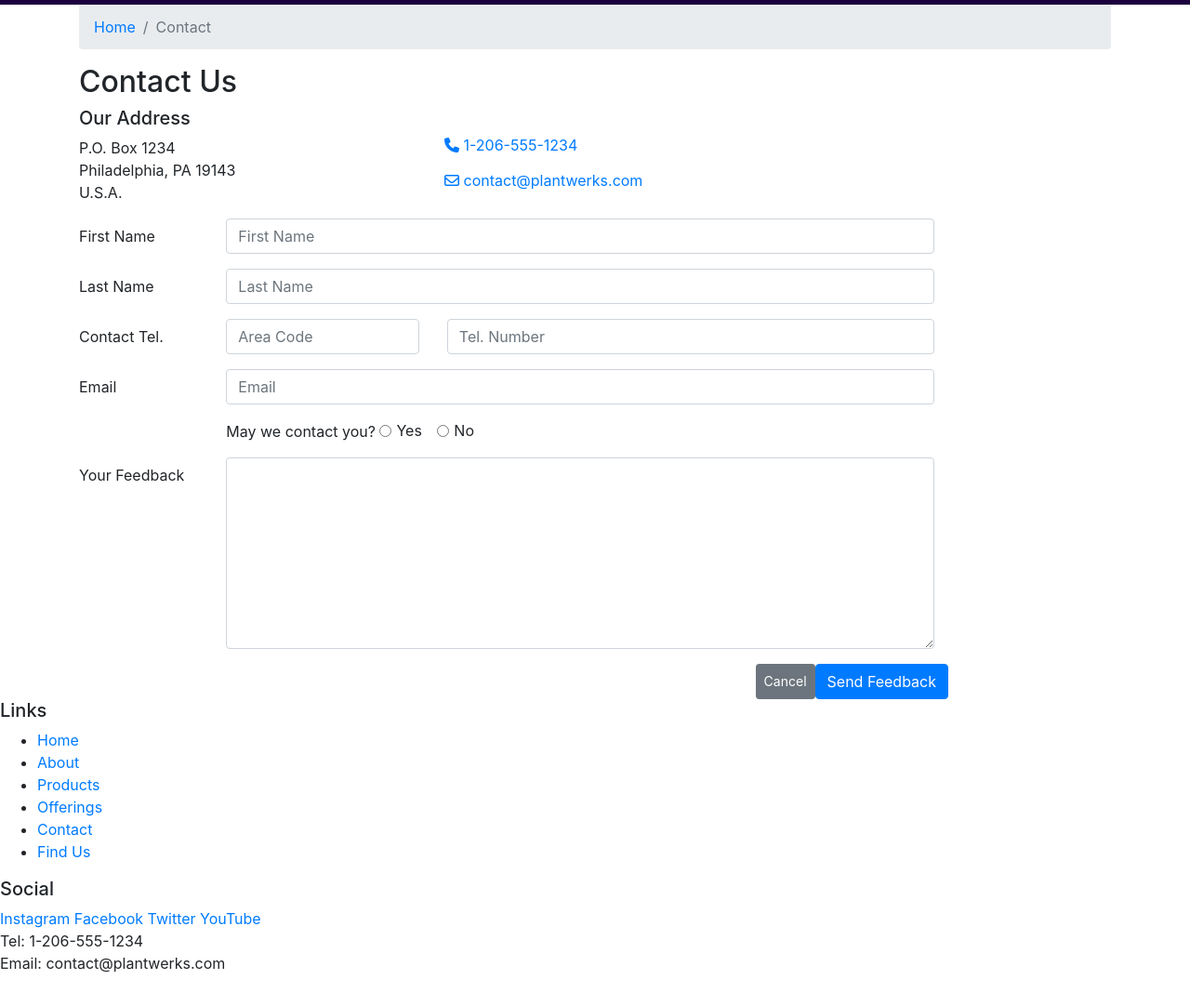
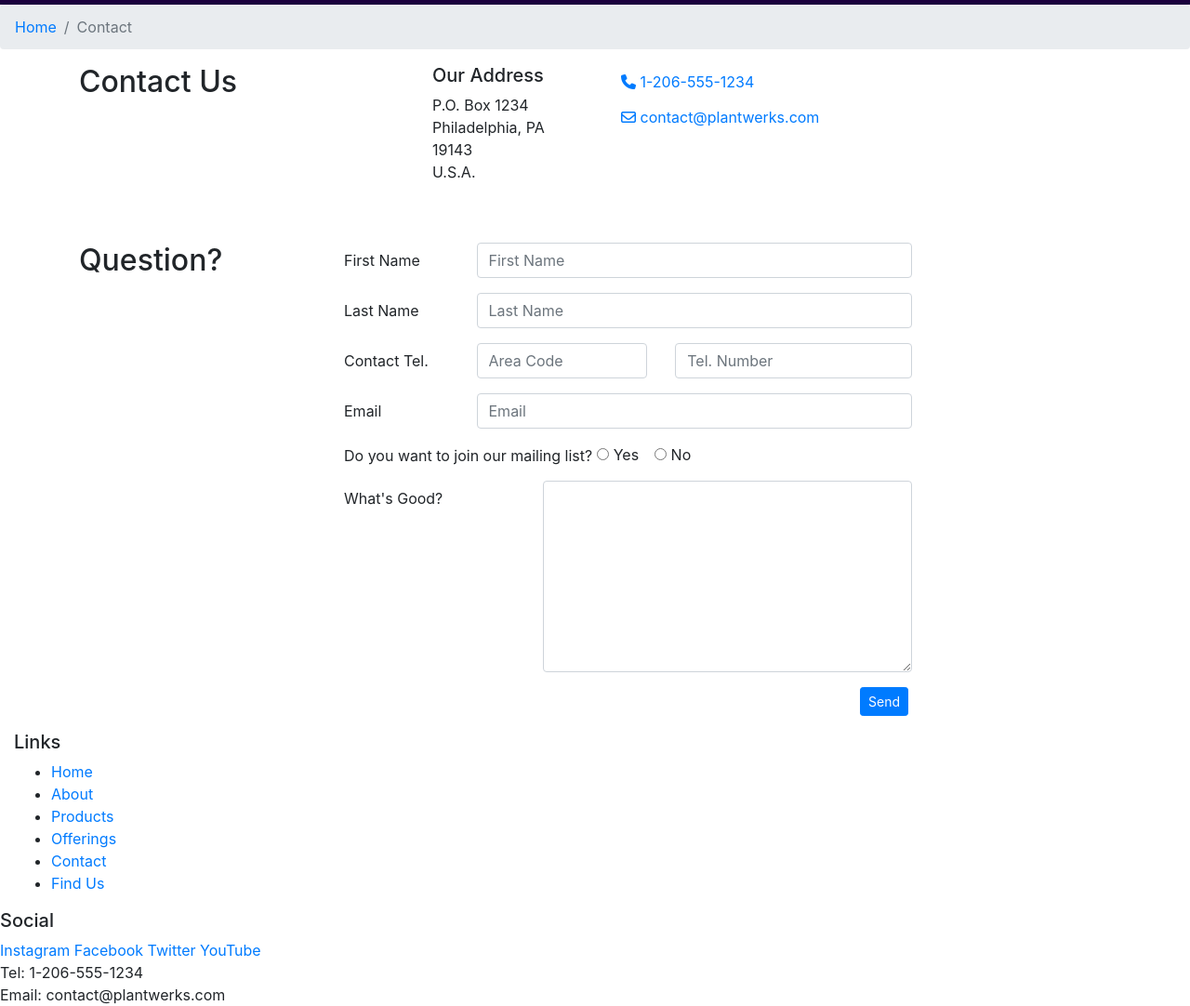
Before and after one commit to m-o-crows/Plant-Werks, a website: page contact.html in a window 1280 px wide. Shown: the part 328-1410 px from the top of the page at 93% size. Before the commit the page ends 1376 px from the top, so only its background shows below. Drawn offline with nearby package versions, Linux system fonts and the light colour scheme.

Commit message:
contact form

```diff
--- a/contact.html
+++ b/contact.html
@@ -27,9 +27,10 @@
     </header>
 
     <!--change font to match logo font-->
+    <!--find code for navbar to stick to bottom on small screens-->
     <nav class="navbar navbar-expand-md navbar-dark sticky-top">
         <div class="container">
-            <a class="navbar-brand" href="#"><img src="img/plantwerks logo.png" height="50" width="50" /></a>
+            <a class="navbar-brand" href="index.html"><img src="img/plantwerks logo.png" height="50" width="50" /></a>
             <button class="navbar-toggler" type="button" data-toggle="collapse" data-target="#plantwerksNavbar"><span
                     class="navbar-toggler-icon"></span>
             </button>
@@ -59,19 +60,21 @@
         </div>
     </nav>
 
+    <div class="row">
+        <div class="col">
+            <ol class="breadcrumb">
+                <li class="breadcrumb-item"><a href="index.html">Home</a></li>
+                <li class="breadcrumb-item active" aria-current="page">Contact</li>
+            </ol>
+        </div>
+    </div>
     <div class="container">
-        <div class="row">
-            <div class="col">
-                <ol class="breadcrumb">
-                    <li class="breadcrumb-item"><a href="index.html">Home</a></li>
-                    <li class="breadcrumb-item active" aria-current="page">Contact</li>
-                </ol>
+        <div class="row row-content">
+            <!--wrap text off-->
+            <div class="col-md-4">
                 <h2>Contact Us</h2>
             </div>
-        </div>
-
-        <div class="row row-content align-items-center">
-            <div class="col-sm-4">
+            <div class="col-md-2">
                 <h5>Our Address</h5>
                 <address>
                     P.O. Box 1234<br />
@@ -79,51 +82,53 @@
                     U.S.A.
                 </address>
             </div>
-            <div class="col">
-                <a role="button" class="btn btn-link" href="tel:+12065551234"><i class="fa fa-phone"></i>
-                    1-206-555-1234</a><br>
+            <div class="col-md-4">
+                <a role="button" class="btn btn-link" href="tel:+12065551234"><i class="fa fa-phone"></i> 1-206-555-1234</a><br>
                 <a role="button" class="btn btn-link" href="mailto:contact@plantwerks.com"><i class="fa fa-envelope-o"></i> contact@plantwerks.com</a>
             </div>
         </div>
 
-        <div class="row row-content">
-            <div class="col-md-10">
+        <div class="row row-content justify-content-center mt-5">
+            <div class="col-md-3">
+                <h2>Question?</h2>
+            </div>
+            <div class="col-md-9">
                 <form>
                     <div class="form-group row">
                         <label for="firstName" class="col-md-2 col-form-label"> First Name </label>
-                        <div class="col-md-10">
+                        <div class="col-md-7">
                             <input type="text" class="form-control" id="firstName" name="firstName"
                                 placeholder="First Name" />
                         </div>
                     </div>
                     <div class="form-group row">
                         <label for="lastName" class="col-md-2 col-form-label"> Last Name </label>
-                        <div class="col-md-10">
+                        <div class="col-md-7">
                             <input type="text" class="form-control" id=" lastName" name="lastName"
                                 placeholder="Last Name" />
                         </div>
                     </div>
                     <div class="form-group row">
                         <label for="telNum" class="col-md-2 col-form-label"> Contact Tel. </label>
-                        <div class=" col-5 col-md-3">
+                        <div class=" col-4 col-md-3">
                             <input type="tel" class="form-control" id=" telNum" name="areaCode"
                                 placeholder="Area Code" />
                         </div>
-                        <div class="col-7">
+                        <div class="col-4">
                             <input type="tel" class="form-control" name=" telNum"
                                 placeholder="Tel. Number" />
                         </div>
                     </div>
                     <div class="form-group row">
                         <label for="email" class="col-md-2 col-form-label"> Email </label>
-                        <div class="col-md-10">
+                        <div class="col-md-7">
                             <input type="email" class="form-control" name=" email" id="email"
                                 placeholder="Email" />
                         </div>
                     </div>
                     <div class="form-group row">
-                        <div class="col offset-md-2">
-                            May we contact you?
+                        <div class="col-md-8">
+                            Do you want to join our mailing list?
                             <div class="form-check form-check-inline">
                                 <input type="radio" class="form-check-input" id="contactYes"
                                 name="contactRadios" value="yes" /> <label for="contactYes"
@@ -137,25 +142,25 @@
                         </div>
                     </div>
                     <div class="form-group row">
-                        <label for="feedback" class="col-md-2 col-form-label"> Your Feedback </label>
-                        <div class="col-md-10">
+                        <label for="feedback" class="col-md-3 col-form-label">What's Good?</label>
+                        <div class="col-md-6">
                             <textarea name="feedback" class="form-control" id="feedback"
                                 rows="8"></textarea>
                         </div>
                     </div>
-                    <div class="form row">
-                        <button type="button" class="btn btn-secondary btn-sm ml-auto"
-                        data-dismiss="modal">Cancel</button>
-
-                        <button type="submit" class="btn btn-primary">Send Feedback</button>
+                    <div class="form-group row">
+                        <div class="offset-md-8 offset-sm-10">
+                            <button type="submit" class="btn btn-primary btn-sm">Send</button>
+                        </div>
                     </div>
                 </form>
             </div>
         </div>
     </div>
 
-    <footer>
-        <div>
+    <!--set background image-->
+    <footer class="site-footer">
+        <div class="container-fluid">
             <h5>Links</h5>
             <ul>
                 <li><a href="index.html">Home</a></li>
```
Also changed, not shown: about.html (+1 -1 lines), findus.html (+1 -1 lines), offerings.html (+1 -1 lines), products.html (+1 -1 lines), css/styles.css (line endings or trailing spaces), img/LogoNebulaBanner - footer.png (added), 1 other file.
